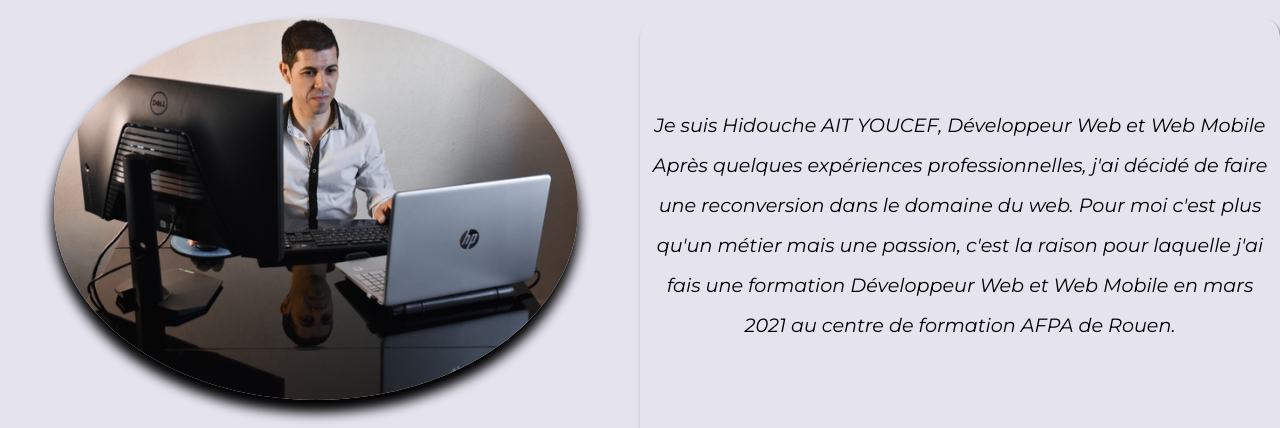
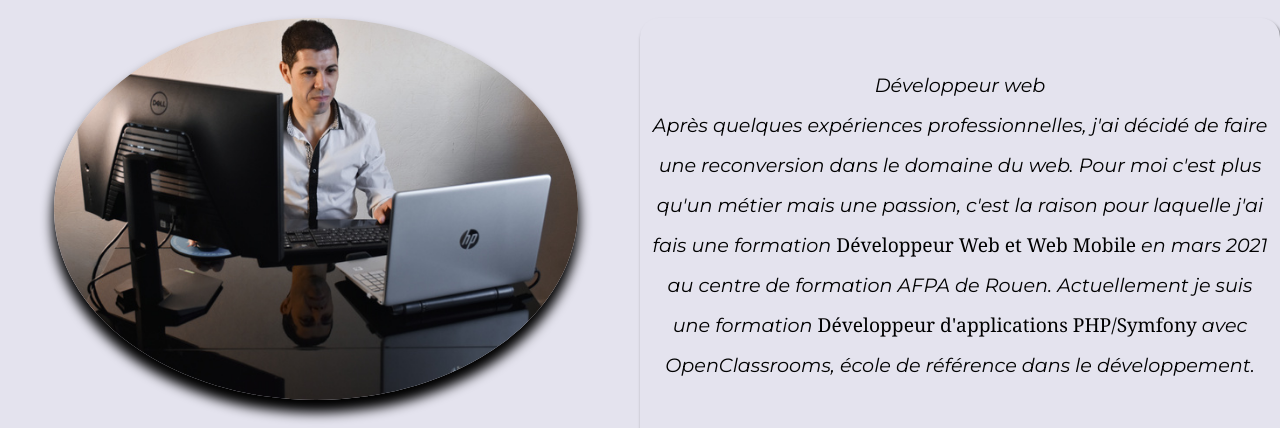
Before and after one commit to hidkab/portfolio, a website built with Parcel: page about.html in a window 1280 px wide. Shown: the part 369-797 px from the top of the page. Built offline with nearby package versions, Linux system fonts and the light colour scheme.

Commit message:
Change text about me

```diff
--- a/about.html
+++ b/about.html
@@ -94,10 +94,10 @@
           </div>
           <div class="bg-text d-flex align-items-center col-12 col-sm-12 col-md-12 col-lg-6">
               <p class="text-about-me">
-                <em> Je suis Hidouche AIT YOUCEF, Développeur Web et Web Mobile</em> <br>
-                Après quelques expériences professionnelles, j'ai décidé de faire une reconversion dans le domaine du web.
-                Pour moi c'est plus qu'un métier mais une passion, c'est la raison pour laquelle j'ai fais une formation
-                Développeur Web et Web Mobile en mars 2021 au centre de formation AFPA de Rouen.
+                <em>Développeur web</em><br>Après quelques expériences professionnelles, j'ai décidé de faire une reconversion dans le domaine du web.
+                Pour moi c'est plus qu'un métier mais une passion, c'est la raison pour laquelle j'ai fais une formation <span class="diploma-title">Développeur Web et Web Mobile</span>
+                en mars 2021 au centre de formation AFPA de Rouen.
+                Actuellement je suis une formation <span class="diploma-title">Développeur d'applications PHP/Symfony</span> avec OpenClassrooms, école de référence dans le développement.
                </p>
           </div>
         </div>
--- a/css/main.css
+++ b/css/main.css
@@ -86,10 +86,6 @@ textarea {
 /* ==========================================================================
    Author's custom styles
    ========================================================================== */
-   /* .....................root.................... */
-   /* :root {
-
-   } */
 
    /* General rules */
 
@@ -240,6 +236,10 @@ textarea {
   }
   .container-photo {
     max-width: 45%;
+  }
+  .diploma-title {
+    font-family: Cambria, Cochin, Georgia, Times, 'Times New Roman', serif;
+    color: #000;
   }
 
   /* ...................Skills page........................ */
```
